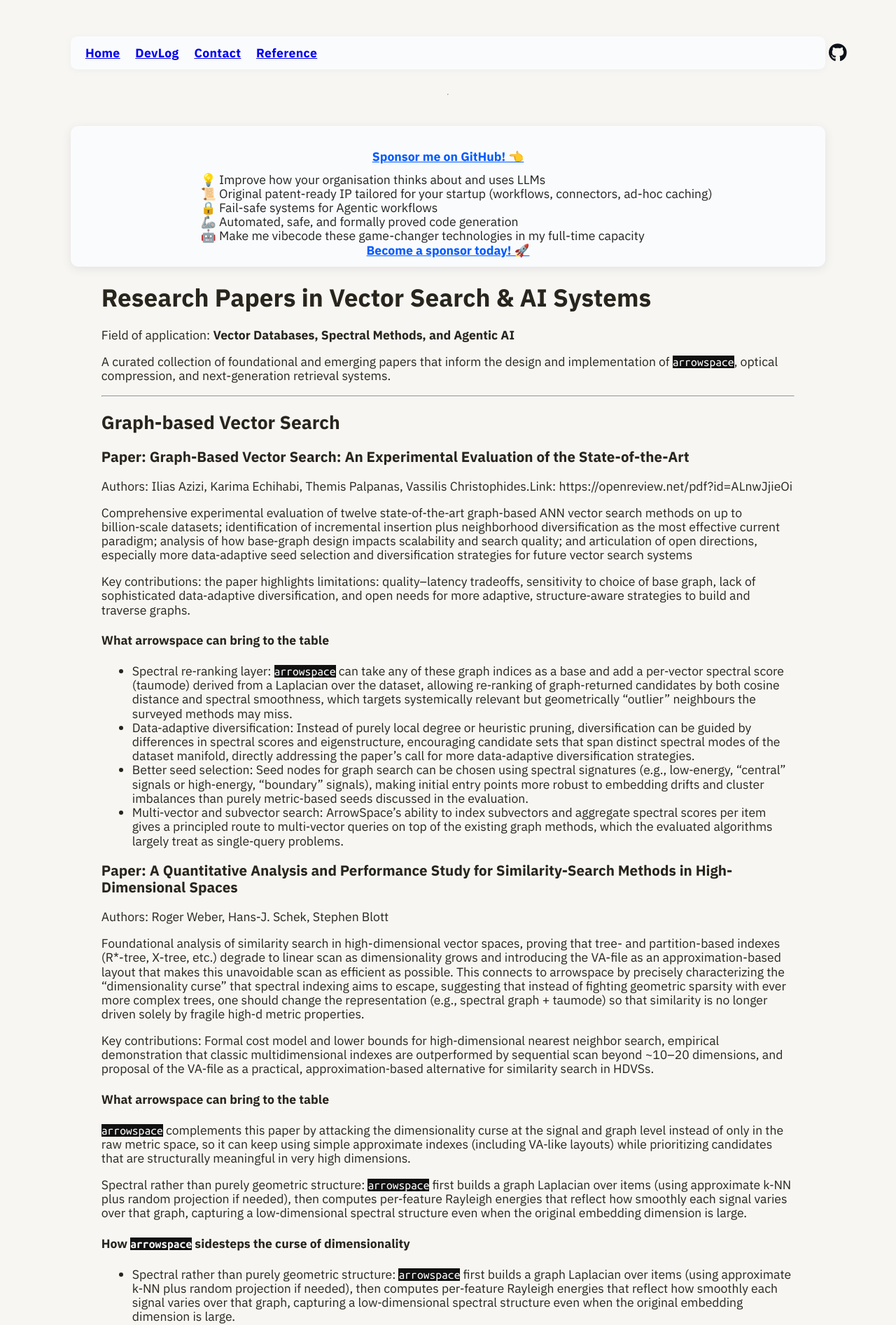
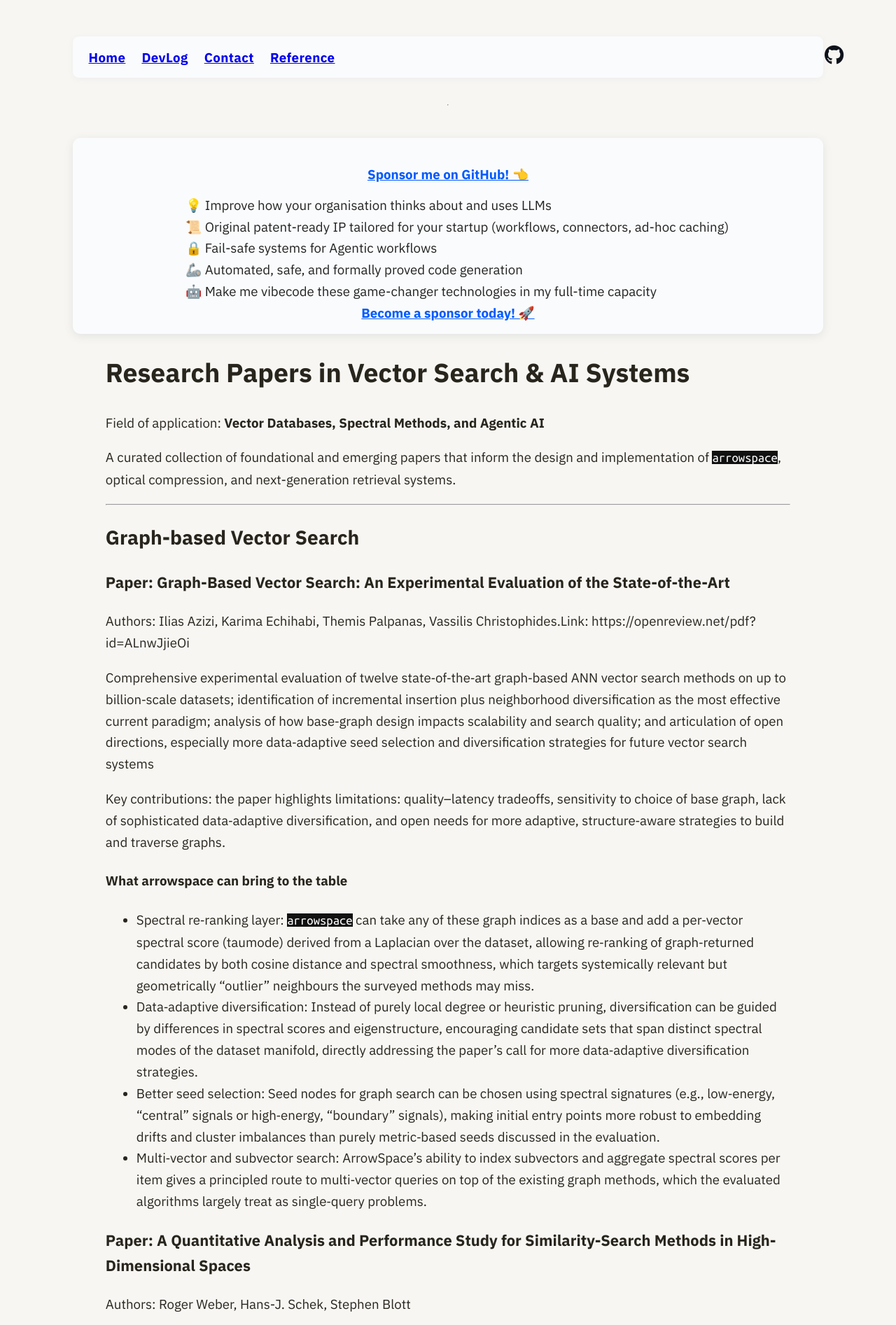
Before and after one commit to Mec-iS/staticwebpage, a Jekyll site: the page built from references.md, in a window 1280 px wide. Shown: the top 1893 px of the page at 70% size. Built offline with Jekyll 4.4.1, drawn with Linux system fonts in a browser that asks for light colours; nearby versions of some CDN libraries; some web fonts are replaced.

Commit message:
minor changes

```diff
--- a/_layouts/blog_default.html
+++ b/_layouts/blog_default.html
@@ -39,11 +39,14 @@
         }
 
         body {
-        font-family: var(--font-body);
-        background: var(--color-bg);
-        color: var(--color-text);
-        min-height: 100dvh;
-        padding: 0.25rem 0.25rem;
+            font-family: var(--font-body);
+            background: var(--color-bg);
+            color: var(--color-text);
+            min-height: 100dvh;
+            padding: 0.25rem 0.25rem;
+            margin: 0;
+            font-size: clamp(1rem, 0.96rem + 0.18vw, 1.0625rem);
+            line-height: 1.65;
 
         }
 
--- a/_layouts/default.html
+++ b/_layouts/default.html
@@ -47,6 +47,9 @@
         padding: 0.25rem 0.25rem;
         -webkit-font-smoothing: antialiased;
         transition: background var(--transition), color var(--transition);
+        margin: 0;
+        font-size: clamp(1rem, 0.96rem + 0.18vw, 1.0625rem);
+        line-height: 1.65;
     }
 
     /* ── Section header ────────────────────────────── */
--- a/_layouts/timeline.html
+++ b/_layouts/timeline.html
@@ -46,6 +46,9 @@
             padding: 0.25rem 0.25rem;
             -webkit-font-smoothing: antialiased;
             transition: background var(--transition), color var(--transition);
+            margin: 0;
+            font-size: clamp(1rem, 0.96rem + 0.18vw, 1.0625rem);
+            line-height: 1.65;
         }
         nav a { margin-right: 1em; }
         textarea, pre, code {
```
Lines whose indentation alone changed are shown as unchanged.
